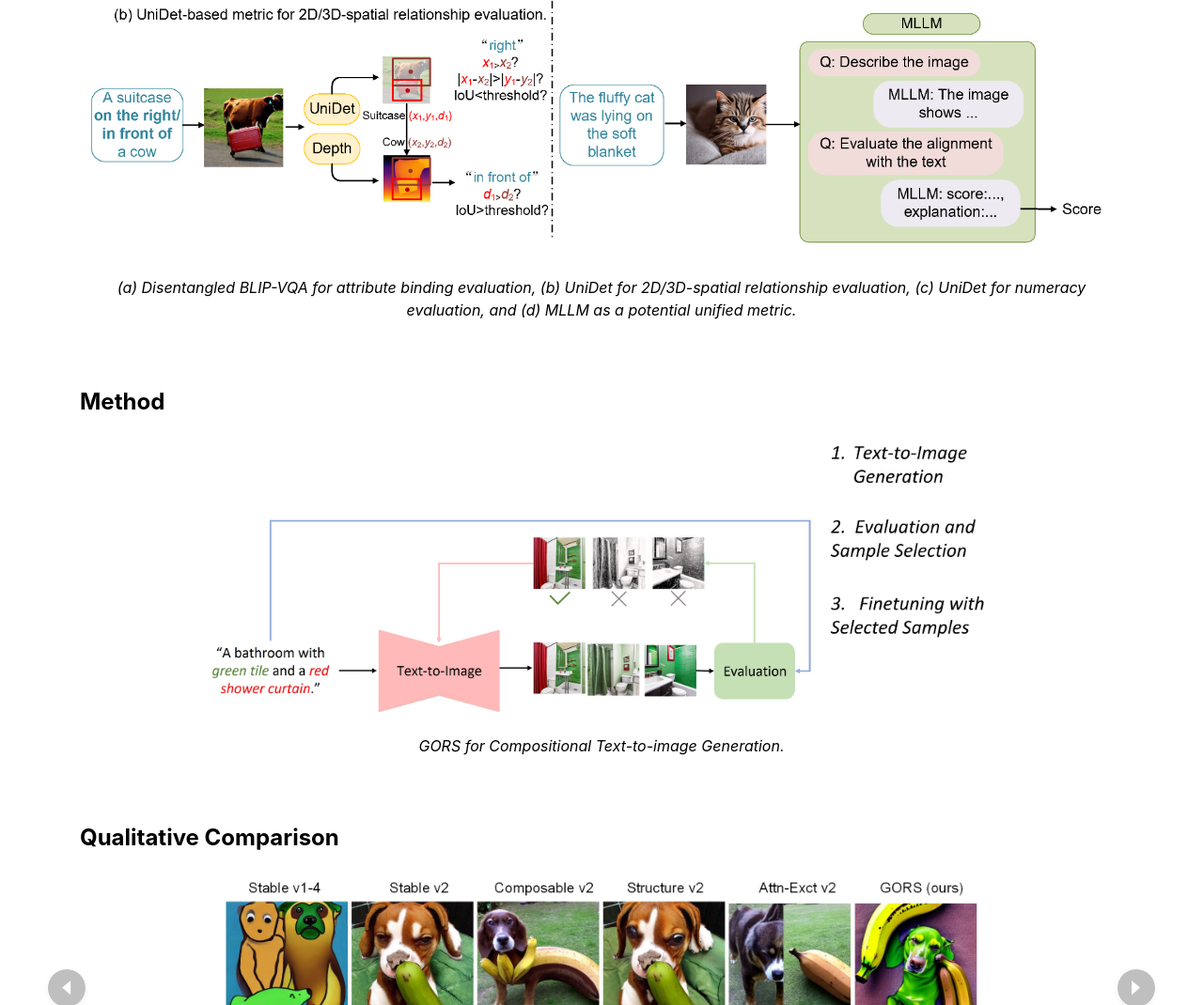
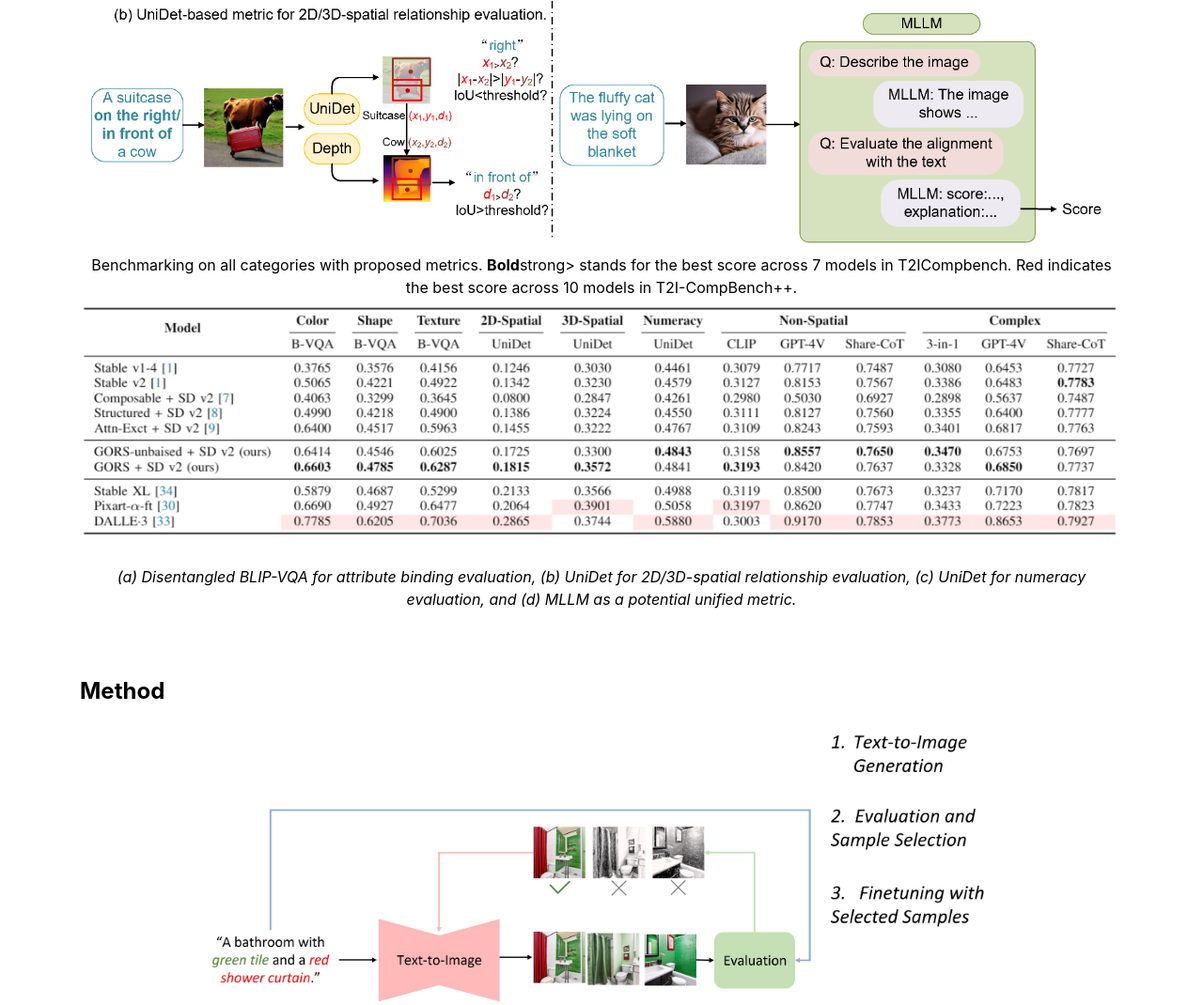
Before and after one commit to Karine-H/T2I-CompBench-new, a plain HTML site: page index.html in a window 1280 px wide. Shown: the part 2591-3661 px from the top of the page at 94% size. Drawn offline with nearby package versions, Linux system fonts and the light colour scheme; a web font is replaced by a local one.

Commit message:
Update index.html

```diff
--- a/index.html
+++ b/index.html
@@ -178,6 +178,10 @@
         <p class="section"><b>Evaluation</b></p>
         <div style="text-align: center">
             <img src="./assets/pipeline_metrics.png" alt="" style="max-width: 100%; height: auto;" />
+        </div>
+        <div style="text-align: center">
+	    Benchmarking on all categories with proposed metrics. <strong>Bold</strong>strong> stands for the best score across 7 models in T2ICompbench. Red indicates the best score across 10 models in T2I-CompBench++.
+            <img src="./assets/8.png" alt="" style="max-width: 100%; height: auto;" />
         </div>
         </br>
         <p style="text-align: center">
```
